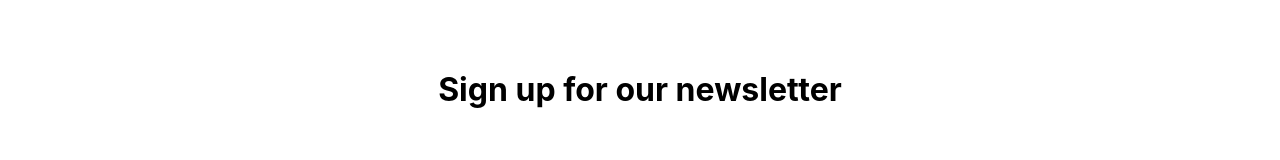
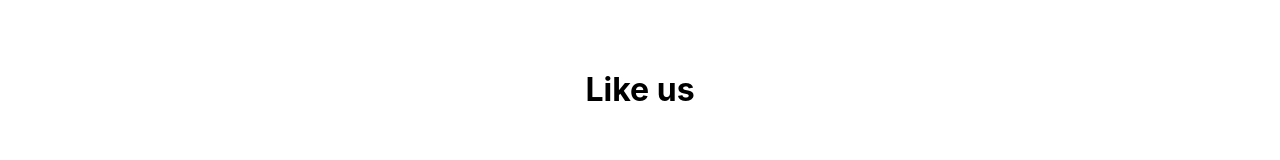
Before and after one commit to AnastasiaLunina/react_fashion_store, a React (Create React App) app: page / in a window 1280 px wide. Shown: the part 1880-2040 px from the top of the page. Built offline with nearby package versions, Linux system fonts and the light colour scheme.

Commit message:
Add toggle button

```diff
--- a/src/Footer/Footer.css
+++ b/src/Footer/Footer.css
@@ -39,3 +39,7 @@
     align-items: center;
     margin-bottom: 20px;
 }
+
+.newsletter-sign:hover {
+    color: red;
+}
--- a/src/Footer/Footer.js
+++ b/src/Footer/Footer.js
@@ -1,13 +1,22 @@
 import './Footer.css';
 import github from '../img/github.png';
 import linkedin from '../img/linkedin.png';
+import React, { useState } from "react";
+import Toggle from './Toggle';
 
 function Footer() {
+  const [active, setActive] = useState(false);
+
+  const handleChangeActive = () => {
+    setActive((previousStar) => {
+      return !previousStar;
+    });
+  };
 
   return(
     <div className="footer-container">
         <div className="newsletter">
-            <h1 className="newsletter-sign">Sign up for our newsletter</h1>
+            <Toggle active={active} handleChangeActive={handleChangeActive} />
             <ul className='social-media-list'>
                 <li className='social-media-list-item'>tiktok</li>
                 <li className='social-media-list-item'>instagram</li>
--- /dev/null
+++ b/src/Footer/Toggle.js
@@ -0,0 +1,23 @@
+import React from "react";
+import like from '../img/like.png';
+import "./Footer.css";
+
+function Toggle({ active, handleChangeActive }) {
+  return (
+      <div className="toggle-wrapper">
+        {active ? (<div>
+                        <img
+                        className="inactive"
+                        src={like}
+                        alt="heart"
+                        onClick={() => handleChangeActive()}
+                        />
+                    </div>)
+                :
+                  (<h1 className="newsletter-sign"
+                       onClick={() => handleChangeActive()}>Like us</h1>)}
+      </div>
+  );
+}
+
+export default Toggle;
--- a/src/Modal/MainModal.js
+++ b/src/Modal/MainModal.js
@@ -25,7 +25,6 @@ class Dashboard extends Component {
     return (
       <main>
         <Modal show={this.state.show} handleClose={this.hideModal}>
-          {/* <p>Congrutalations! You won 20% off</p> */}
           <img src={sale} alt='sale' className='sale'/>
         </Modal>
         <button type="button" onClick={this.showModal} className='modal'>
--- a/src/Modal/Modal.css
+++ b/src/Modal/Modal.css
@@ -41,6 +41,7 @@
   .xmark {
     height: 80px;
     margin-left: 85px;
+    cursor: pointer;
 }
 
 .sale {
```
Also changed, not shown: src/img/like.png (added).
